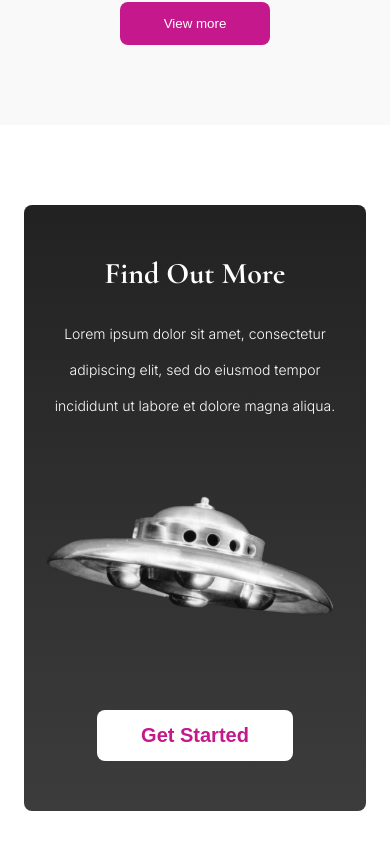
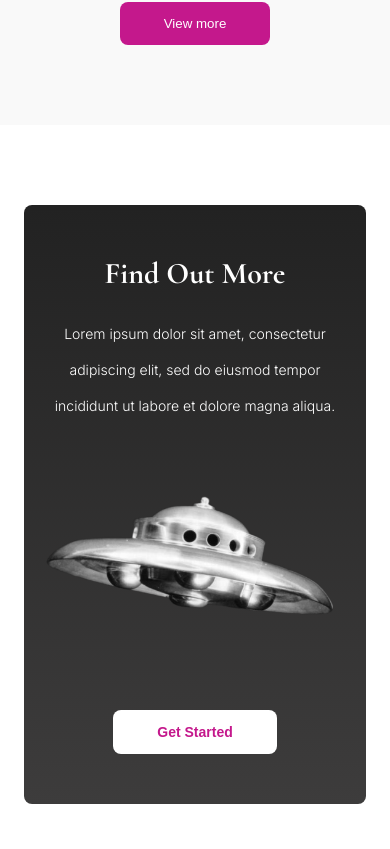
Before and after one commit to KunalP99/six-adepts-pma, a Next.js app: page / in a window 390 px wide. Shown: the part 4253-5102 px from the top of the page. Built offline with nearby package versions, Linux system fonts and the light colour scheme.

Commit message:
feat: responsive text for secondary button

```diff
--- a/app/variables.scss
+++ b/app/variables.scss
@@ -67,7 +67,7 @@ $seconday-font-colour: #545151;
 
 @mixin secondary-btn {
   font-weight: 600;
-  font-size: 20px;
+  font-size: clamp(14px ,2vw ,20px);
   border: none;
   background: white;
   color: $primary-colour;
```
